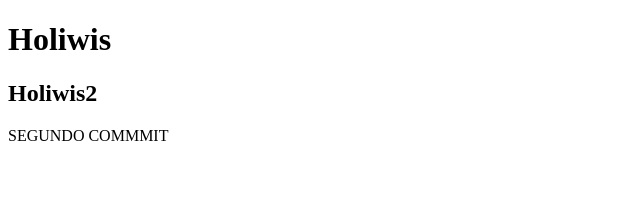
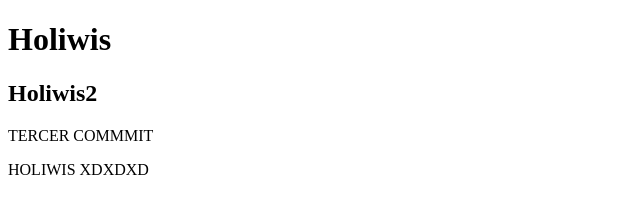
Before and after one commit to adrianLgaL/pruebagithub, a plain HTML site: page index.html in a window 1280 px wide. Shown: the whole page, without its empty margins (0-640 px from the left). Drawn offline with Linux system fonts and the light colour scheme.

Commit message:
tecer commit y holiwis xdxd

```diff
--- a/index.html
+++ b/index.html
@@ -6,6 +6,7 @@
 <body>
 <h1>Holiwis</h1>
 <h2>Holiwis2</h2>
-<p>SEGUNDO COMMMIT</p>
+<p>TERCER COMMMIT</p>
+<P>HOLIWIS XDXDXD</P>
 </body>
 </html>
```
